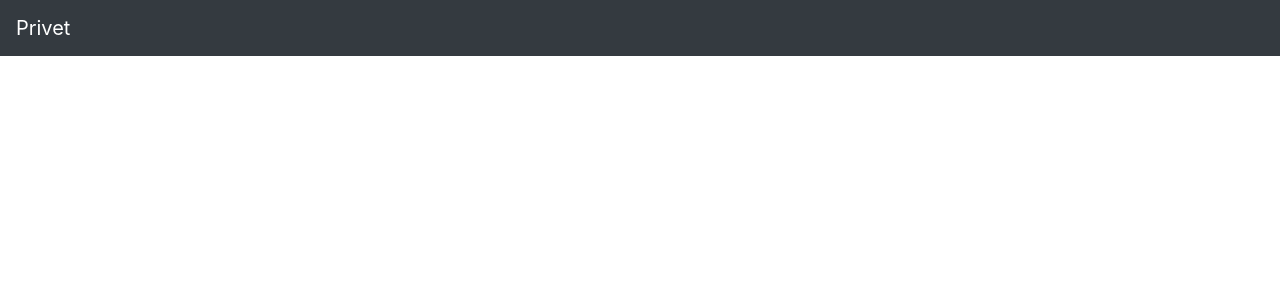
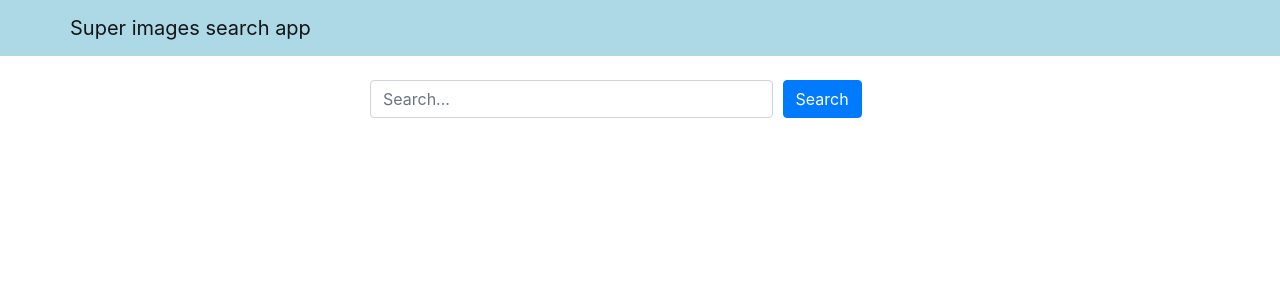
Before and after one commit to dmitryhusev/images-gallery, a React (Create React App) app in the folder frontend/: page / in a window 1280 px wide. Shown: the top 300 px of the page. Built offline with nearby package versions, Linux system fonts and the light colour scheme.

Commit message:
done with Search component

```diff
--- a/frontend/src/App.js
+++ b/frontend/src/App.js
@@ -1,10 +1,20 @@
-import 'bootstrap/dist/css/bootstrap.min.css'
-import Header from './components/Header';
+import "bootstrap/dist/css/bootstrap.min.css";
+import Header from "./components/Header";
+import Search from "./components/Search";
+import { useState } from "react";
+
+
 
 function App() {
+  const [word, setWord] = useState('');
+  const handleSearchSubmit = (e) => {
+    e.preventDefault()
+    console.log(word)
+  };
   return (
     <div>
-      <Header title="Privet"/>
+      <Header title="Super images search app" />
+      <Search word={word} setWord={setWord} handleSubmit={handleSearchSubmit}/>
     </div>
   );
 }
--- a/frontend/src/components/Header.js
+++ b/frontend/src/components/Header.js
@@ -1,12 +1,18 @@
 import React from "react";
-import { Navbar} from 'react-bootstrap';
+import { Navbar, Container } from "react-bootstrap";
+
+const navBarStyle = {
+  background: "lightblue",
+};
 
 const Header = (props) => {
-    return (
-        <Navbar bg="dark" variant="dark">
-            <Navbar.Brand href="/">{props.title}</Navbar.Brand>
-        </Navbar>
-    )
+  return (
+    <Navbar style={navBarStyle} variant="light">
+      <Container>
+        <Navbar.Brand href="/">{props.title}</Navbar.Brand>
+      </Container>
+    </Navbar>
+  );
 };
 
-export default Header
+export default Header;
--- /dev/null
+++ b/frontend/src/components/Search.js
@@ -0,0 +1,32 @@
+import React from "react";
+import { Container, Row, Col, Form, Button } from "react-bootstrap";
+
+const Search = ({ word, setWord, handleSubmit }) => {
+  return (
+    <Container className="mt-4">
+      <Row className="justify-content-center">
+        <Col xs={12} md={8} lg={6}>
+          <Form onSubmit={handleSubmit}>
+            <Form.Row>
+              <Col xs={9}>
+                <Form.Control
+                  type="text"
+                  value={word}
+                  onChange={(e) => setWord(e.target.value)}
+                  placeholder="Search..."
+                />
+              </Col>
+              <Col>
+                <Button variant="primary" type="submit">
+                  Search
+                </Button>
+              </Col>
+            </Form.Row>
+          </Form>
+        </Col>
+      </Row>
+    </Container>
+  );
+};
+
+export default Search;
```
